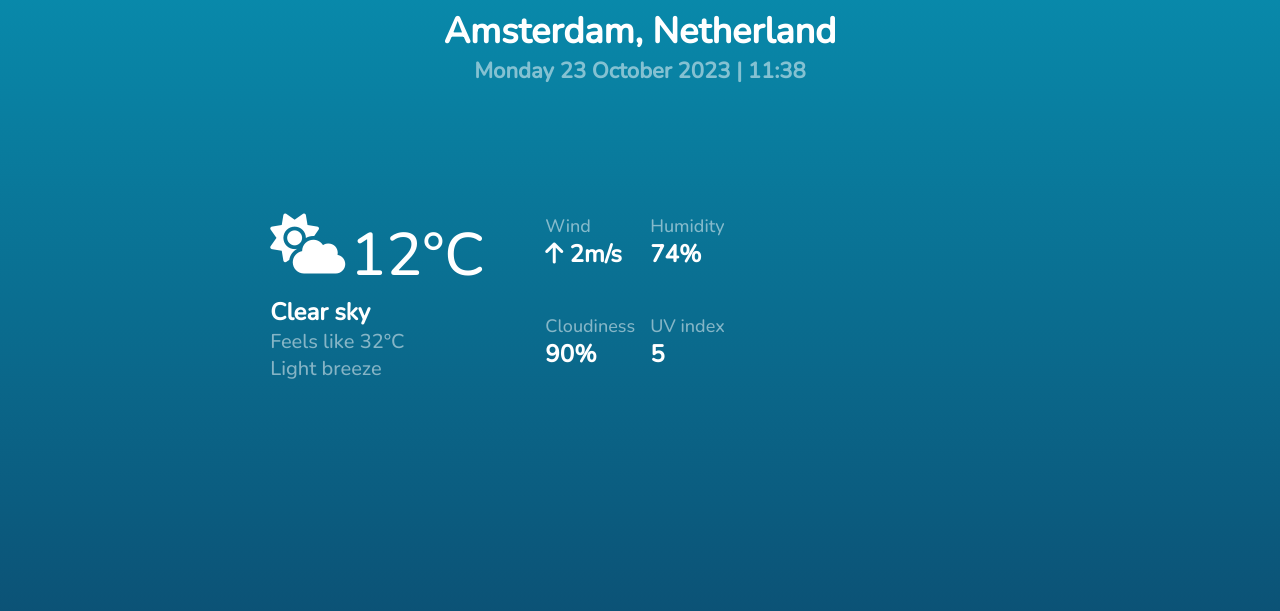
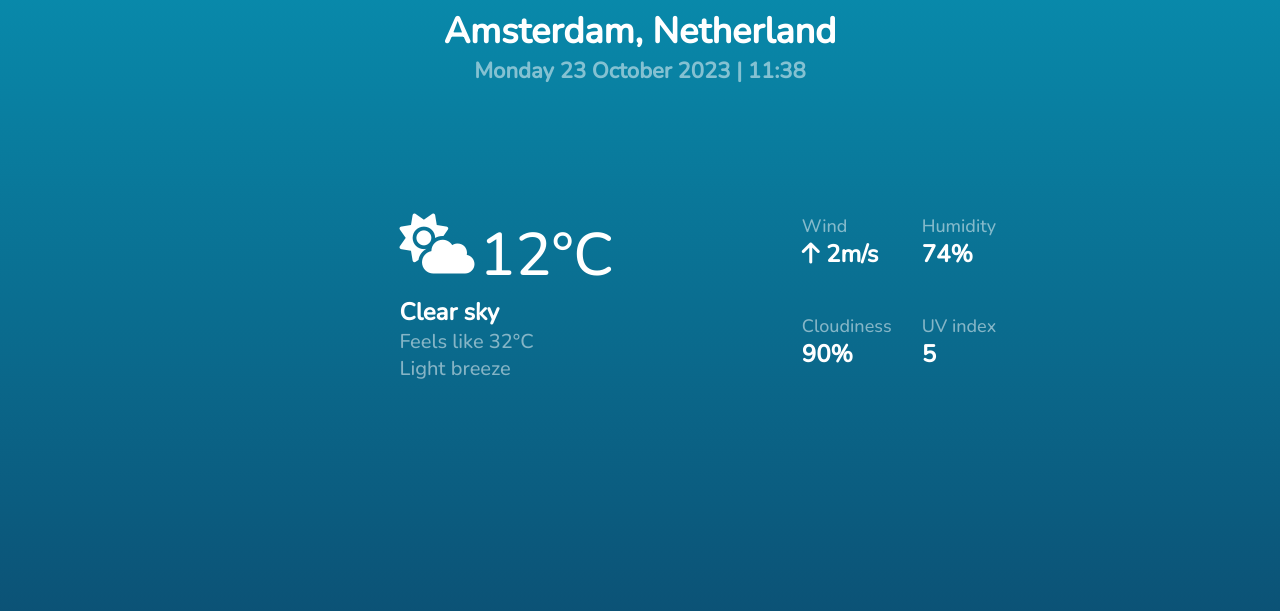
Before and after one commit to Alonso8729/weather-app, a plain HTML site: page index.html in a window 1280 px wide. Shown: the part 93-704 px from the top of the page. Drawn offline with nearby package versions, Linux system fonts and the light colour scheme; a script that the page names is missing.

Commit message:
adjusted columns layout

```diff
--- a/style.css
+++ b/style.css
@@ -135,6 +135,7 @@ button:hover {
         'forecast forecast';
     display: grid;
     justify-items: center;
+    grid-template-columns: 2fr 1fr;
 }
 
 /*HEADING SECTION*/
@@ -192,9 +193,8 @@ button:hover {
 .properties {
     grid-area: properties;
     display: grid;
-    grid-template-columns: 1fr 4fr;
-    grid-template-rows: 1fr 1fr;
-    column-gap: 15px;
+    grid-template-columns: 1fr 1fr;
+    column-gap: 30px;
     max-height: 200px;
 }
 
```
